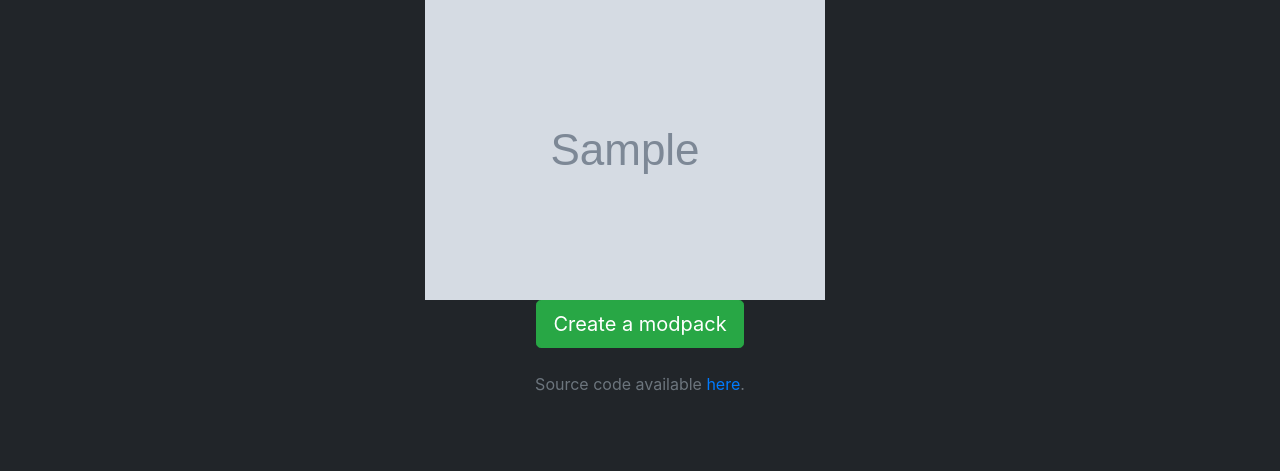
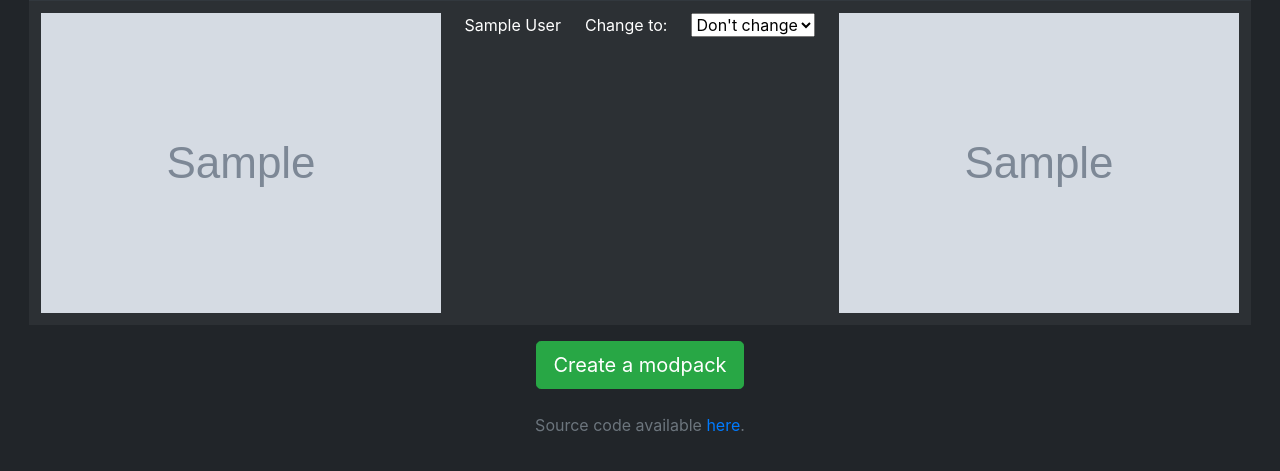
Before and after one commit to matuszelenak/WoT-crew-remapper, a Python web app: template templates/tankmen.html in a window 1280 px wide. Shown: the top 471 px of the page. Run offline with Jinja, Linux system fonts and the light colour scheme; the template is opened without the code that fills it: most values are stand-ins (such as "Sample title", 1, 10 or a date in 2020); grey boxes marked "Sample" are stand-in pictures; some libraries are stand-ins or nearby versions.

Commit message:
It's working

```diff
--- a/templates/tankmen.html
+++ b/templates/tankmen.html
@@ -10,20 +10,50 @@
     <script src="https://ajax.googleapis.com/ajax/libs/jquery/2.1.1/jquery.min.js"></script>
     <script src="https://stackpath.bootstrapcdn.com/bootstrap/4.1.1/js/bootstrap.bundle.min.js"></script>
     <script src="https://cdnjs.cloudflare.com/ajax/libs/bootstrap-select/1.13.1/js/bootstrap-select.min.js"></script>
+    <script type="text/javascript">
+        const icons = {}
+        {% for tankman in tankmen %}
+        icons["{{tankman.slug}}"] = "{{tankman.icon}}"{% endfor %}
 
+        function onSelectChange(slug) {
+            e = document.getElementById(slug)
+            changeTo = e.options[e.selectedIndex].value
+            if (changeTo === "") {
+                document.getElementById(slug + "_change_image").src = "static/tankmen/" + icons[slug];
+            } else {
+                document.getElementById(slug + "_change_image").src = "static/tankmen/" + icons[changeTo];
+            }
+        }
+
+        $('select').selectpicker();
+    </script>
 </head>
 <body class="table-dark">
 <div class="d-flex justify-content-center">
 
     <form method="post">
-        {% for tankman in tankmen %}
-        <div class="row">
-            <div class="col-md-6">
-                <img src="static/tankmen/{{ tankman.icon }}"/>
-            </div>
-            <div class="col-md-6"></div>
-        </div>
-        {% endfor %}
+        <table class="table table-striped table-responsive table-dark">
+            <tbody>
+                {% for tankman in tankmen %}
+                    <tr>
+                        <td><img src="static/tankmen/{{ tankman.icon }}"/></td>
+                        <td>{{ tankman.first_name }} {{ tankman.last_name }}</td>
+                        <td>Change to: </td>
+                        <td>
+                            <select id="{{tankman.slug}}" name="{{tankman.slug}}" onchange="onSelectChange('{{ tankman.slug }}')">
+                                <option value="">Don't change</option>
+                                {% for change_to in tankmen %}
+                                    {% if change_to.slug != tankman.slug %}
+                                    <option value="{{change_to.slug}}">{{change_to.first_name}} {{change_to.last_name}}</option>
+                                    {% endif %}
+                                {% endfor %}
+                            </select>
+                        </td>
+                        <td><img id="{{tankman.slug}}_change_image" src="static/tankmen/{{ tankman.icon }}"/></td>
+                    </tr>
+                {% endfor %}
+            </tbody>
+        </table>
         <div class="row">
             <div class="col-md-12 text-center">
                 <button type="submit" class="btn btn-lg btn-success">Create a modpack</button>
@@ -35,7 +65,7 @@
 <footer class="footer">
     <div class="container" style="text-align: center">
         <span class="text-muted">
-            Source code available <a href="https://github.com/matuszelenak/WoT-style-unlocker">here</a>.
+            Source code available <a href="https://github.com/matuszelenak/WoT-crew-remapper">here</a>.
         </span>
     </div>
 </footer>
```
Also changed, not shown: app.py (+41 -21 lines).
